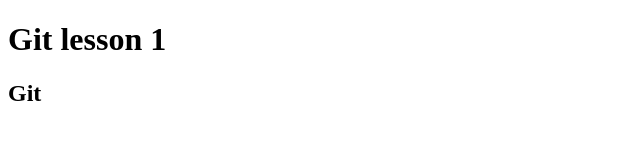
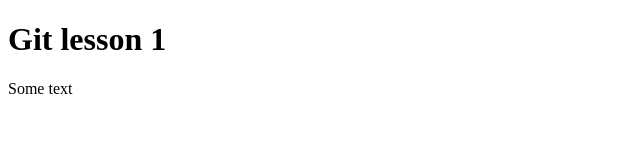
Before and after one commit to lechiffreua1/test, a plain HTML site: page index.html in a window 1280 px wide. Shown: the full height of the page, 0-640 px from the left. Drawn offline with Linux system fonts and the light colour scheme.

Commit message:
Second commit

```diff
--- a/index.html
+++ b/index.html
@@ -7,7 +7,7 @@
   <body>
     <div>
       <h1>Git lesson 1</h1>
-      <h2>Git </h2>
+      <p>Some text</p>
     </div>
   </body>
 </html>
```
